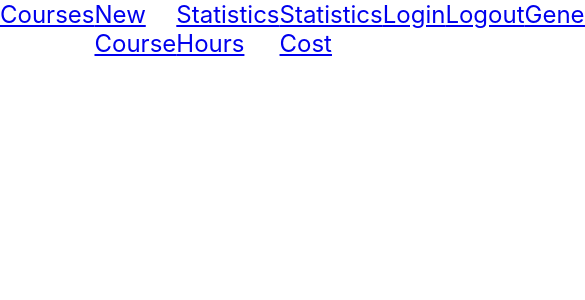
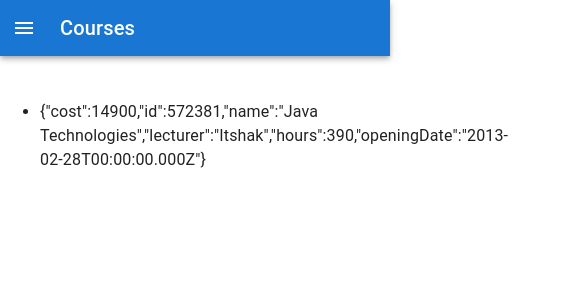
Before and after one commit to Java46IgorVorobyov/react-application, a React (Create React App) app: page / in a window 390 px wide. Shown: the top 300 px of the page, 585 px wide, since content can reach past the window. Built offline with nearby package versions, Linux system fonts and the light colour scheme.

Commit message:
Classwork/Homework#40/DesktopAndMobileNavigate

```diff
--- a/package.json
+++ b/package.json
@@ -5,7 +5,8 @@
   "dependencies": {
     "@emotion/react": "^11.9.0",
     "@emotion/styled": "^11.8.1",
-    "@mui/material": "^5.6.0",
+    "@mui/icons-material": "^5.6.2",
+    "@mui/material": "^5.6.4",
     "@reduxjs/toolkit": "^1.8.1",
     "@testing-library/jest-dom": "^5.16.4",
     "@testing-library/react": "^12.1.4",
--- a/src/components/navigators/Navigator.tsx
+++ b/src/components/navigators/Navigator.tsx
@@ -1,17 +1,16 @@
 import React from "react";
-import {Link} from "react-router-dom";
 import {RouteType} from "../../models/RouteType";
+import {useMediaQuery} from "@mui/material";
+import NavigatorDesktop from "./NavigatorDesktop";
+import NavigatorMobile from "./NavigatorMobile";
+import {ROUTES} from "../../config/routes-config";
 
 const Navigator: React.FC<{ items: RouteType[] }> = ({items}) => {
-    function getLinks(): React.ReactNode {
-        return items.map(item => <Link to={item.path} key={item.path}>{item.label}</Link>)
-    }
-
-    return <nav style={{display: 'flex', justifyContent: 'space-evenly', fontSize: '1.5em'}}>
-        {getLinks()}
-
-    </nav>
-
-
-}
+    const isLaptopOrDesktop = useMediaQuery('(min-width: 900px)');
+    return (
+        <div style={{marginTop: '10vh'}}>
+            {isLaptopOrDesktop ? <NavigatorDesktop items={ROUTES}/> : <NavigatorMobile items={ROUTES}/>}
+        </div>
+    );
+};
 export default Navigator;
--- /dev/null
+++ b/src/components/navigators/NavigatorDesktop.tsx
@@ -0,0 +1,27 @@
+import React from 'react';
+import {RouteType} from "../../models/RouteType";
+import {AppBar, Tab, Tabs} from "@mui/material";
+import {Link as RouterLink} from "react-router-dom";
+
+const NavigatorDesktop: React.FC<{ items: RouteType[] }> = ({items}) => {
+    const [tabNumber, setTabNumber] = React.useState<number>(0);
+
+    function changeTab(event: any, tabNumber: number) {
+        setTabNumber(tabNumber);
+    }
+
+    function getTabs(): React.ReactNode {
+        return items.map(item => <Tab style={{color: 'white'}} key={item.path} component={RouterLink} to={item.path}
+                                      label={item.label}/>)
+    }
+
+    return (
+        <AppBar position={'fixed'}>
+            <Tabs indicatorColor={'secondary'} value={tabNumber} onChange={changeTab}>
+            {getTabs()}
+        </Tabs>
+        </AppBar>
+    );
+};
+
+export default NavigatorDesktop;
--- /dev/null
+++ b/src/components/navigators/NavigatorMobile.tsx
@@ -0,0 +1,67 @@
+import React from 'react';
+import {RouteType} from "../../models/RouteType";
+import {Link, useLocation} from "react-router-dom";
+import {AppBar, Box, CssBaseline, Drawer, IconButton, List, ListItem, ListItemIcon, ListItemText, Toolbar, Typography} from "@mui/material";
+import ArrowRightIcon from '@mui/icons-material/ArrowRight';
+import MenuIcon from '@mui/icons-material/Menu';
+
+const drawerWidth = 240;
+
+const NavigatorMobile: React.FC<{ items: RouteType[] }> = ({items}) => {
+    const location = useLocation();
+    let activeItem = items.find(item => location.pathname === item.path);
+
+    const [open, setState] = React.useState(false);
+    const toggleDrawer = (open: boolean) => (event: React.KeyboardEvent | React.MouseEvent) => {
+        if (event && event.type === 'keydown' && ((event as React.KeyboardEvent).key === 'Tab'
+            || (event as React.KeyboardEvent).key === 'Shift')) {
+            return;
+        }
+        setState(open);
+    };
+
+    function getListItems(): React.ReactNode[] {
+        return items.map((item) => (
+            <ListItem key={item.label} component={Link} to={item.path} onClick={toggleDrawer(false)}>
+                <ListItemIcon>
+                    <ArrowRightIcon/>
+                </ListItemIcon>
+                <ListItemText disableTypography sx={{fontSize: '1rem'}} primary={item.label}/>
+            </ListItem>
+        ))
+    }
+
+    return <Box sx={{display: 'flex'}}>
+        <CssBaseline/>
+        <AppBar position={'absolute'}>
+            <Toolbar>
+                <IconButton color='inherit' aria-label='open drawer' onClick={toggleDrawer(true)} edge='start'
+                            sx={{mr: 2, ...(open && {display: 'none'})}}>
+                    <MenuIcon/>
+                </IconButton>
+                <Typography variant="h6" noWrap component='div'>
+                    {activeItem ? activeItem.label : items[0].label}
+                </Typography>
+            </Toolbar>
+        </AppBar>
+        <Drawer sx={{
+            width: drawerWidth,
+            flexShrink: 0,
+            '& .MuiDrawer-paper': {
+                width: drawerWidth,
+                boxSizing: 'border-box',
+            },
+        }}
+                anchor='left'
+                open={open}
+                onClose={toggleDrawer(false)}
+        >
+            <List>
+                {getListItems()}
+            </List>
+        </Drawer>
+    </Box>
+
+};
+
+export default NavigatorMobile;
--- a/src/util/useImitator.ts
+++ b/src/util/useImitator.ts
@@ -44,7 +44,7 @@
 
     function dispatchRemove() {
         console.log('removing')
-        if (courses.length != 0) {
+        if (courses.length !== 0) {
             const index = getRandomNumber(0, courses.length - 1);
 
             dispatch(removeCourse(courses[index].id));
@@ -55,7 +55,7 @@
 
     function dispatchUpdate() {
         console.log('updating');
-        if (courses.length != 0) {
+        if (courses.length !== 0) {
             const index = getRandomNumber(0, courses.length - 1);
             const course = getRandomCourse(courseData);
             course.id = courses[index].id;
```
Also changed, not shown: 1 other file (tests, documents, lock files or other folders).
